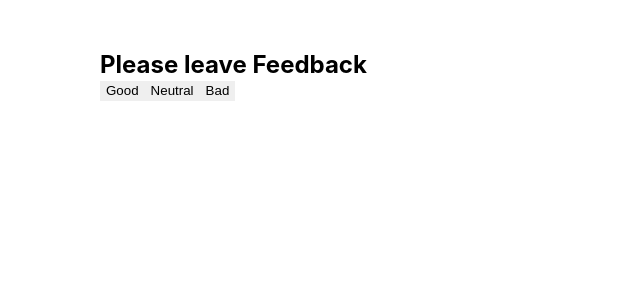
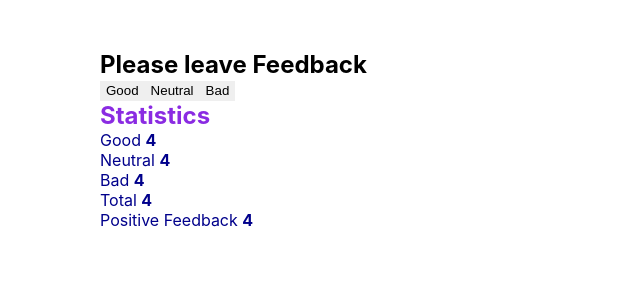
Before and after one commit to yurilov/goit-react-hw-02-feedback, a React (Create React App) app: page / in a window 1280 px wide. Shown: the top 300 px of the page, without its empty margins (0-640 px from the left). Built offline with nearby package versions, Linux system fonts and the light colour scheme.

Commit message:
base statistics

```diff
--- a/src/components/App.jsx
+++ b/src/components/App.jsx
@@ -1,10 +1,12 @@
 import './App.css';
 import Feedback from './Feedback/Feedback';
+import Statistics from './Statistics/Statistics';
 
 export const App = () => {
   return (
     <div className="App">
-      <Feedback/>
+      <Feedback />
+      <Statistics />
     </div>
   );
 };
--- a/src/components/Feedback/Feedback.jsx
+++ b/src/components/Feedback/Feedback.jsx
@@ -1,5 +1,5 @@
 import React from 'react';
-import PropTypes from 'prop-types';
+// import PropTypes from 'prop-types';
 import styles from './Feedback.module.css';
 
 function Feedback() {
--- a/src/components/Statistics/Statistics.jsx
+++ b/src/components/Statistics/Statistics.jsx
@@ -0,0 +1,28 @@
+import React from 'react';
+// import PropTypes from 'prop-types';
+import styles from './Statistics.module.css';
+
+function Statistics() {
+    return (
+        <div className={styles.statistics}>
+            <h2 className={styles.title}>Statistics</h2>
+            <p className={styles.statItem}>
+                Good <span className={styles.statValue}>{2+2}</span>
+            </p>
+            <p className={styles.statItem}>
+                Neutral <span className={styles.statValue}>{2+2}</span>
+            </p>
+            <p className={styles.statItem}>
+                Bad <span className={styles.statValue}>{2+2}</span>
+            </p>
+            <p className={styles.statItem}>
+                Total <span className={styles.statValue}>{2+2}</span>
+            </p>
+            <p className={styles.statItem}>
+                Positive Feedback <span className={styles.statValue}>{2+2}</span>
+            </p>
+        </div>
+    )
+}
+
+export default Statistics;
--- a/src/components/Statistics/Statistics.module.css
+++ b/src/components/Statistics/Statistics.module.css
@@ -0,0 +1,15 @@
+.statistics {
+    margin: 0 auto;
+}
+
+.title {
+    color: blueviolet;
+}
+
+.statItem {
+    color:darkblue
+}
+
+.statValue {
+    font-weight: 700;
+}
```
